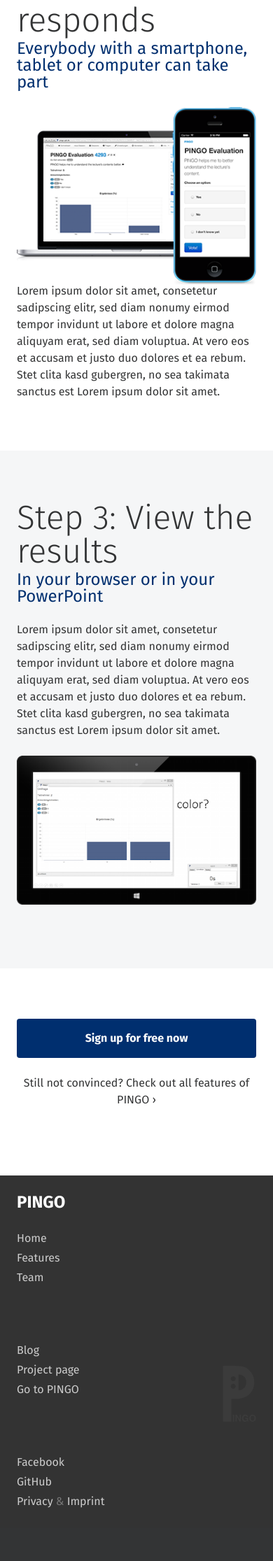
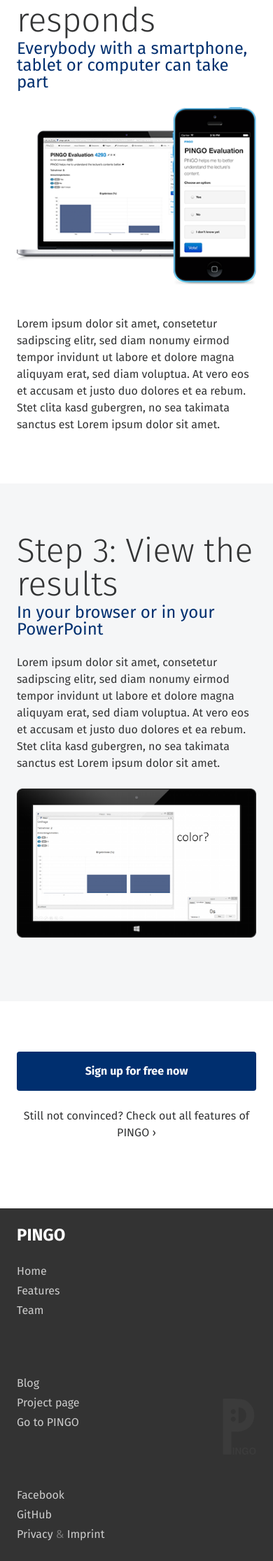
Before and after one commit to PingoUPB/pingoupb.github.io, a Jekyll site: the page built from en/tour/index.html, in a window 390 px wide. Shown: the part 3174-5405 px from the top of the page at 70% size. Built offline with Jekyll 4.4.1, drawn with Linux system fonts in a browser that asks for light colours; Markdown is read by kramdown in place of the engine named in the settings; before the commit the page ends 5358 px from its top, so only the background shows below that.

Commit message:
fix mobile view

```diff
--- a/assets/scss/generic/_global.scss
+++ b/assets/scss/generic/_global.scss
@@ -71,3 +71,9 @@
 		vertical-align: middle;
 	}
 }
+
+@include grid-media-query('portable') {
+	.portable--float-none {
+		float: none;
+	}
+}
--- a/en/tour/index.html
+++ b/en/tour/index.html
@@ -42,7 +42,7 @@
 		<h2>Everybody with a smartphone, tablet or computer can take part</h2>
 		<div class="grid grid--rev vertical-center">
 			<div class="grid__item one-half portable--one-whole cf">
-				<p><img src="/assets/img/book-and-phone.png" alt="Devices" class="float--right"></p>
+				<figure><img src="/assets/img/book-and-phone.png" alt="Devices" class="float--right portable--float-none"></figure>
 			</div>
 			<div class="grid__item one-half portable--one-whole">
 				<p>Lorem ipsum dolor sit amet, consetetur sadipscing elitr, sed diam nonumy eirmod tempor invidunt ut labore et dolore magna aliquyam erat, sed diam voluptua. At vero eos et accusam et justo duo dolores et ea rebum. Stet clita kasd gubergren, no sea takimata sanctus est Lorem ipsum dolor sit amet. </p>
```
Also changed, not shown: assets/css/main.css.
